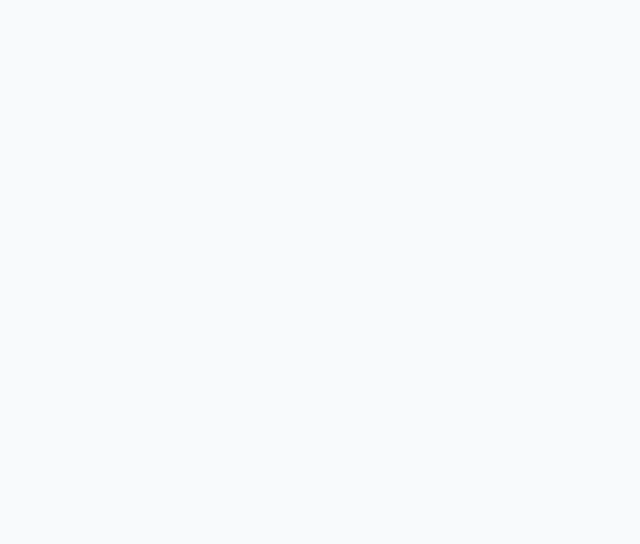
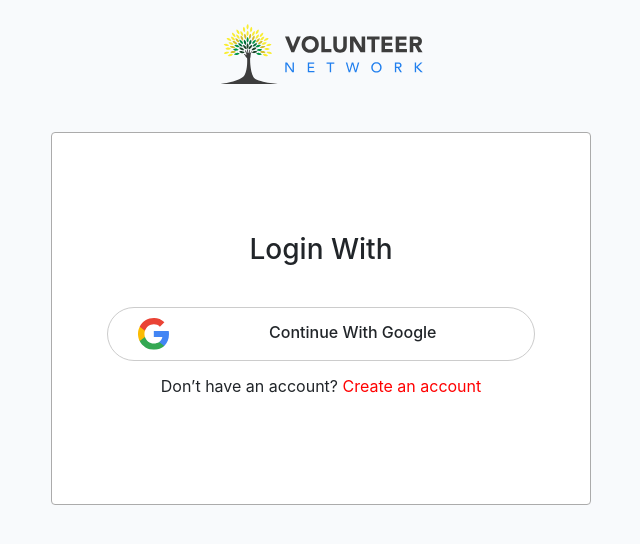
Before and after one commit to MsiIslam20/volenteer-network-app, a React (Create React App) app: page /login in a window 1280 px wide. Shown: the top 544 px of the page, without its empty margins (319-959 px from the left). Built offline with nearby package versions, Linux system fonts and the light colour scheme.

Commit message:
firebase added

```diff
--- a/package.json
+++ b/package.json
@@ -7,6 +7,7 @@
     "@testing-library/react": "^9.5.0",
     "@testing-library/user-event": "^7.2.1",
     "bootstrap": "^4.5.2",
+    "firebase": "^7.22.0",
     "react": "^16.13.1",
     "react-dom": "^16.13.1",
     "react-hook-form": "^6.9.0",
--- a/src/App.js
+++ b/src/App.js
@@ -1,4 +1,4 @@
-import React from 'react';
+import React, { createContext, useState } from 'react';
 import './App.css';
 import Header from './components/Header/Header';
 import {
@@ -10,10 +10,15 @@ import {
 import Home from './components/Home/Home';
 import Volenteers from './components/Volenteers/Volenteers';
 import Register from './components/Register/Register';
+import LogIn from './components/LogIn/LogIn';
+import PrivateRoute from './components/PrivateRoute/PrivateRoute';
+
+export const UserContext = createContext();
 
 function App() {
+  const [loggedInUser, setLoggedInUser] = useState({});
   return (
-    <>
+    <UserContext.Provider value={[loggedInUser, setLoggedInUser]}>
       <Router>
         <Switch>
           <Route exact path="/">
@@ -21,12 +26,15 @@ function App() {
             <Home />
             <Volenteers />
           </Route>
-          <Route path="/registers">
+          <PrivateRoute path="/register">
             <Register />
+          </PrivateRoute>
+          <Route path="/login">
+            <LogIn />
           </Route>
         </Switch>
       </Router>
-    </>
+    </UserContext.Provider>
   );
 }
 
--- /dev/null
+++ b/src/components/LogIn/LogIn.js
@@ -0,0 +1,72 @@
+import React, { useContext } from 'react';
+import logo from '../../images/logo.svg';
+import google from '../../images/google.svg';
+import './Login.css'
+import { Link, useHistory, useLocation } from 'react-router-dom';
+import { UserContext } from '../../App';
+import * as firebase from "firebase/app";
+import "firebase/auth";
+import firebaseConfig from './firebase.config';
+
+const LogIn = () => {
+    const [loggedInUser , setLoggedInUser] = useContext(UserContext);
+
+    if(firebase.apps.length === 0) {
+        firebase.initializeApp(firebaseConfig);
+    }
+
+    const history = useHistory();
+    const location = useLocation();
+    const { from } = location.state || { from: { pathname: "/" } };
+
+    const handleGoogleSignIn = () => {
+        const provider = new firebase.auth.GoogleAuthProvider();
+
+        firebase.auth().signInWithPopup(provider)
+        .then(function(result) {
+            const {displayName, email} = result.user;
+            const signInUser = {name: displayName, email}
+            setLoggedInUser(signInUser);
+            history.replace(from);
+        })
+        .catch(function(error) {
+            var errorCode = error.code;
+            var errorMessage = error.message;
+            console.log(errorCode, errorMessage);
+        });
+    }
+
+    return (
+        <>
+            <div className="register-wrapper">
+                <div className="container">
+                    <div className="row">
+                        <div className="col-md-12">
+                            <div className="register-inner text-center mt-4">
+                                <Link to="/">
+                                    <img src={logo} alt="" className="img-fluid"/>
+                                </Link>
+                                <div className="row mt-5">
+                                    <div className="col-md-6 mx-auto">
+                                        <div className="register-form logIn">
+                                            <h3>Login With</h3>
+                                            <p onClick={handleGoogleSignIn} className="login-opt">
+                                                <img src={google} alt="" className="img-fluid"/>
+                                                Continue With Google
+                                            </p>
+                                            <h6>
+                                                Don’t have an account? <span>Create an account</span>
+                                            </h6>
+                                        </div>
+                                    </div>
+                                </div>
+                            </div>
+                        </div>
+                    </div>
+                </div>
+            </div>
+        </>
+    );
+};
+
+export default LogIn;
--- /dev/null
+++ b/src/components/LogIn/Login.css
@@ -0,0 +1,22 @@
+.logIn h3{
+    text-align: center;
+    margin-bottom: 40px;
+}
+.logIn{
+    padding-top: 100px;
+    padding-bottom: 100px;
+}
+.logIn h6{
+    font-weight: 400;
+    text-align:center;
+}
+.login-opt{
+    padding: 10px 30px;
+    border: 1px solid #ccc;
+    border-radius: 30px;
+    cursor: pointer;
+    font-weight: 500;
+}
+.login-opt img {
+    margin-right: 100px;
+}
--- /dev/null
+++ b/src/components/LogIn/firebase.config.js
@@ -0,0 +1,10 @@
+const firebaseConfig = {
+    apiKey: "AIzaSyDKTrH-l7Iun3PoTw4NEd9D4gfBKS1eCIU",
+    authDomain: "volunteer-network-20-7801c.firebaseapp.com",
+    databaseURL: "https://volunteer-network-20-7801c.firebaseio.com",
+    projectId: "volunteer-network-20-7801c",
+    storageBucket: "volunteer-network-20-7801c.appspot.com",
+    messagingSenderId: "535511946951",
+    appId: "1:535511946951:web:3c372e02f1b90db4bed0e2"
+};
+export default firebaseConfig;
--- /dev/null
+++ b/src/components/PrivateRoute/PrivateRoute.js
@@ -0,0 +1,26 @@
+import React, { useContext } from 'react';
+import { Route, Redirect } from 'react-router-dom';
+import { UserContext } from '../../App';
+
+const PrivateRoute = ({ children, ...rest }) => {
+    const [loggedInUser , setLoggedInUser] = useContext(UserContext);
+    return (
+        <Route
+          {...rest}
+          render={({ location }) =>
+            loggedInUser.email ? (
+              children
+            ) : (
+              <Redirect
+                to={{
+                  pathname: "/login",
+                  state: { from: location }
+                }}
+              />
+            )
+          }
+        />
+      );
+};
+
+export default PrivateRoute;
--- a/src/components/Register/Register.js
+++ b/src/components/Register/Register.js
@@ -2,9 +2,10 @@ import React from 'react';
 import logo from '../../images/logo.svg';
 import { useForm } from "react-hook-form";
 import './Register.css'
+import { Link } from 'react-router-dom';
 
 const Register = () => {
-    const { register, handleSubmit, watch, errors } = useForm();
+    const { register, handleSubmit, errors } = useForm();
     const onSubmit = data => console.log(data);
     return (
         <>
@@ -13,14 +14,16 @@ const Register = () => {
                     <div className="row">
                         <div className="col-md-12">
                             <div className="register-inner text-center mt-4">
-                                <img src={logo} alt="" className="img-fluid"/>
+                                <Link to="/">
+                                    <img src={logo} alt="" className="img-fluid"/>
+                                </Link>
                                 <div className="row mt-5">
                                     <div className="col-md-6 mx-auto">
                                         <div className="register-form">
                                             <h4>Register as a Volunteer</h4>
                                             <form onSubmit={handleSubmit(onSubmit)}>
                                                 <input className="form-control" type="text" name="name" placeholder="Full Name" ref={register({ required: true })} />
-                                                {errors.name && <span>This field is required</span>}
+                                                {errors.name && <span>Name is required</span>}
                                                 <input className="form-control" placeholder="UserName or Email" type="email" name="email" ref={register({ required: true })} />
                                                 {errors.email && <span>This field is required</span>}
                                                 <input className="form-control" placeholder="Date" type="date" name="date" ref={register({ required: true })} />
```
Also changed, not shown: src/images/google.svg (added), 1 other file (tests, documents, lock files or other folders).
